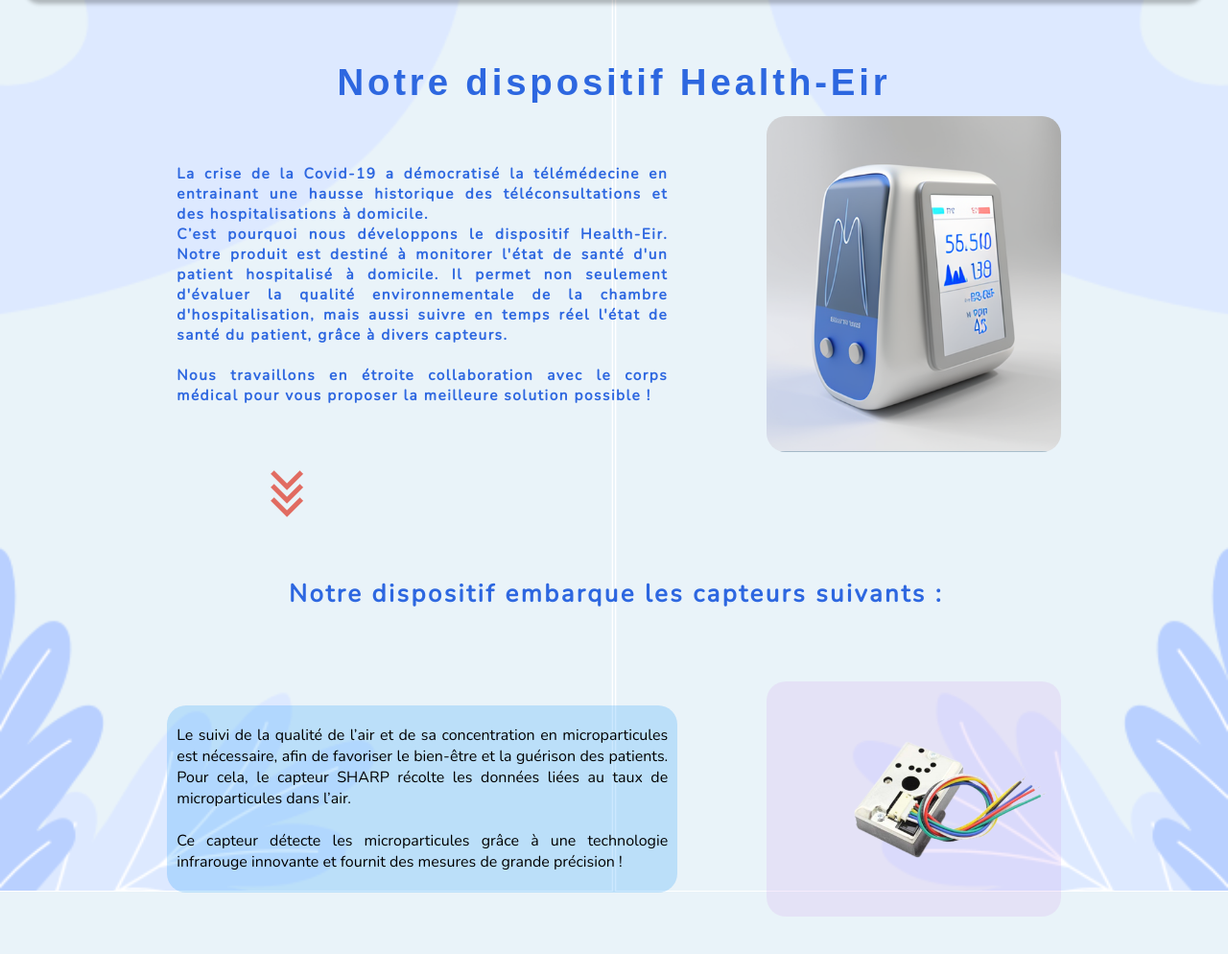
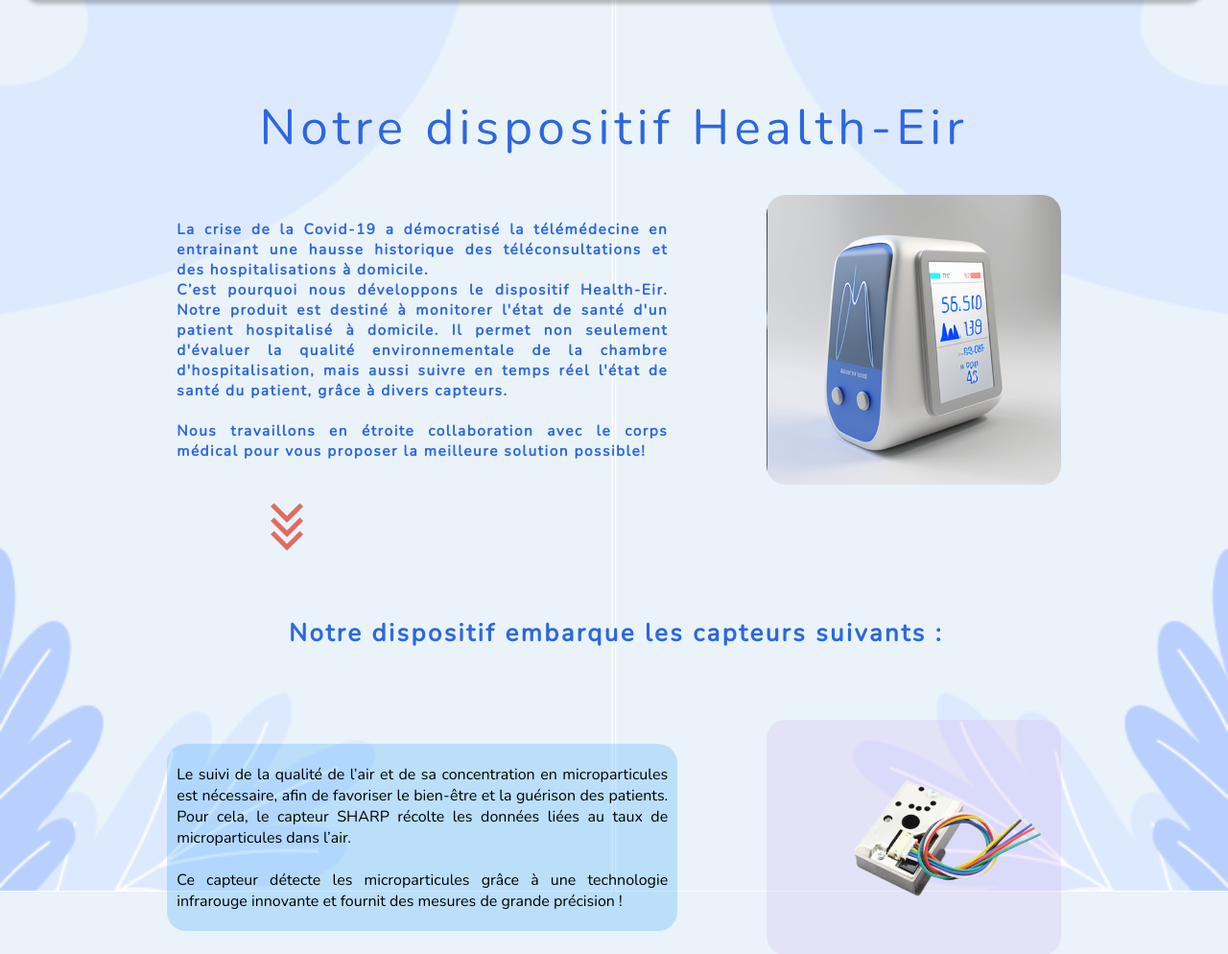
Before and after one commit to Theophile-Wemaere/take-eir-app, a PHP site: page /produit.php in a window 1280 px wide. Shown: the part 96-1090 px from the top of the page at 96% size. Run offline with PHP 8.4, Linux system fonts and the light colour scheme.

Commit message:
fixed title on produit

```diff
--- a/CSS/produit.css
+++ b/CSS/produit.css
@@ -1,12 +1,18 @@
-html{
+html {
   scroll-behavior: smooth;
 }
 
 .Title_prod {
   color: #2d67e0;
+  font-family: "Nunito", sans-serif;
+  font-style: normal;
+  font-weight: 100;
+  font-size: 4vw;
+  letter-spacing: 0.1em;
+  text-align: center;
 }
 
-.Title_prod h1{
+.Title_prod h1 {
   font-family: "Nunito", sans-serif;
   margin-top: 7.5%;
   font-weight: 100;
@@ -27,8 +33,8 @@ html{
   display: block;
   width: 1.5vw;
   height: 1.5vw;
-  border-bottom: 5px solid #E0584C;
-  border-right: 5px solid #E0584C;
+  border-bottom: 5px solid #e0584c;
+  border-right: 5px solid #e0584c;
   transform: rotate(45deg);
   margin: -10px;
   animation: animate 2s infinite;
@@ -44,19 +50,19 @@ html{
 
 @keyframes animate {
   0% {
-      opacity: 0;
-      transform: rotate(45deg) translate(-20px, -20px);
+    opacity: 0;
+    transform: rotate(45deg) translate(-20px, -20px);
   }
   50% {
-      opacity: 1;
+    opacity: 1;
   }
   100% {
-      opacity: 0;
-      transform: rotate(45deg) translate(20px, 20px);
+    opacity: 0;
+    transform: rotate(45deg) translate(20px, 20px);
   }
 }
 
-a{
+a {
   scroll-behavior: smooth;
 }
 
@@ -67,7 +73,7 @@ a{
   font-weight: 900;
   font-size: 2vw;
   letter-spacing: 0.1em;
-  margin-top: 130px;
+  margin-top: 20%;
 }
 
 body p {
@@ -82,12 +88,12 @@ body p {
   justify-content: space-around;
   align-items: center;
   width: hv;
-  height: 350px;
+  height: auto;
 }
 
 .introduction p {
   width: 50%;
-  height: 50%;
+  height: auto;
   display: flex;
   align-items: center;
   font-weight: 900;
@@ -97,7 +103,7 @@ body p {
   text-align: justify;
 }
 
-p{
+p {
   text-align: justify;
 }
 
@@ -267,7 +273,8 @@ p{
   }
 
   .text-container {
-    margin-bottom: 20%;
+    height: auto;
+    margin-bottom: 30%;
   }
 
   .introduction p {
@@ -312,12 +319,9 @@ p{
 
   .arrow span:nth-child(2) {
     display: none;
-
   }
 
   .arrow span:nth-child(3) {
     display: none;
   }
-
-
 }
--- a/CSS/styles.css
+++ b/CSS/styles.css
@@ -266,7 +266,7 @@ body {
   align-items: center;
 }
 
-.main-box h1 {
+.main-box .left-part h1 {
   text-align: center;
   color: #2d67e0;
   margin: 0;
@@ -278,7 +278,7 @@ body {
   padding-bottom: 1vw;
 }
 
-.main-box h3 {
+.main-box .left-part h3 {
   text-align: center;
   color: #2d67e0;
   margin: 0;
--- a/produit.php
+++ b/produit.php
@@ -2,8 +2,8 @@
 <html lang="fr">
 
 <head>
+  <link rel="stylesheet" href="/CSS/styles.css" />
   <link rel="stylesheet" href="/CSS/produit.css" />
-  <link rel="stylesheet" href="/CSS/styles.css" />
   <link rel="icon" href="/images/logo-notext.png" type="image/icon type" />
   <meta content="width=device-width, initial-scale=1" name="viewport" />
   <meta charset="utf-8" />
@@ -15,7 +15,6 @@
 
 <body>
   <?php require "top-bar.php"; ?>
-
   <div class="wrapper">
     <div class="main-box">
       <div class="text-container">
@@ -35,7 +34,7 @@
           <br />
           <br />
           Nous travaillons en étroite collaboration avec le corps médical pour
-          vous proposer la meilleure solution possible !
+          vous proposer la meilleure solution possible!
         </p>
         <div class="image-prod"></div>
       </div>
```
